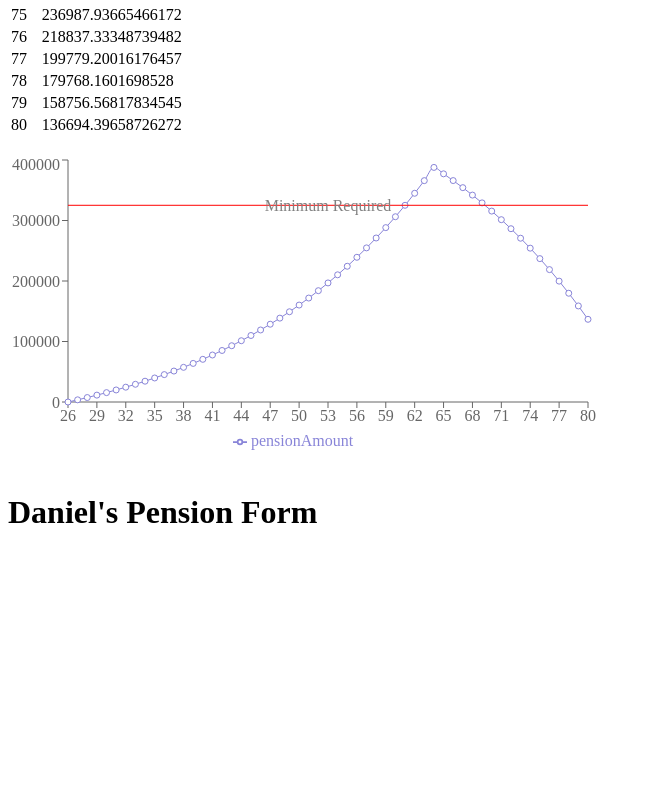
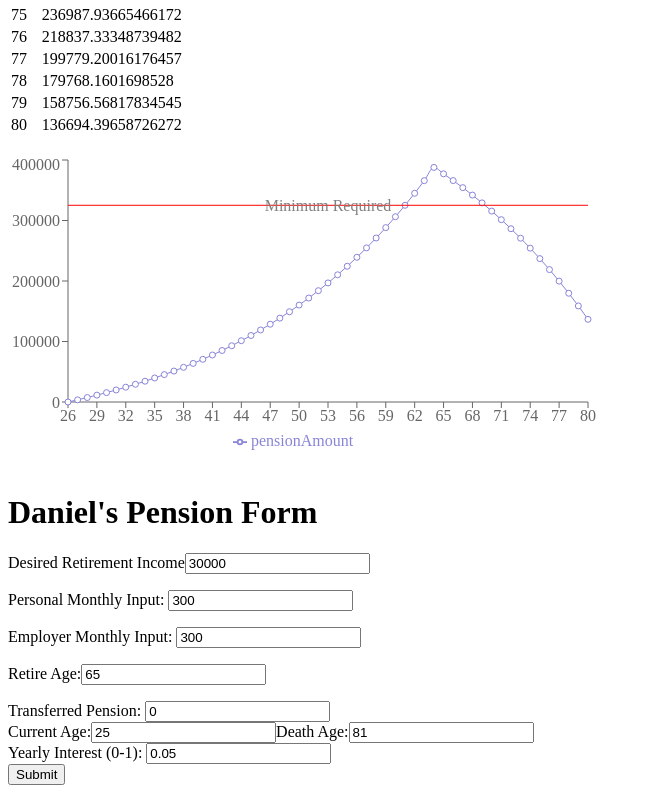
Before and after one commit to zjian107-su/React-Learn-Pension, a React (Create React App) app: page / in a window 1280 px wide. Shown: the part 1293-2086 px from the top of the page, without its empty margins (0-651 px from the left). Before the commit the page ends 1846 px from the top, so only its background shows below. Built offline with nearby package versions, Linux system fonts and the light colour scheme.

Commit message:
✨ update: add pension form table with validators

```diff
--- a/package.json
+++ b/package.json
@@ -12,6 +12,7 @@
     "@types/react-dom": "^18.2.17",
     "react": "^18.2.0",
     "react-dom": "^18.2.0",
+    "react-hook-form": "^7.48.2",
     "react-scripts": "5.0.1",
     "recharts": "^2.10.3",
     "typescript": "^4.9.5",
--- a/src/components/PensionForm/PensionForm.tsx
+++ b/src/components/PensionForm/PensionForm.tsx
@@ -1,8 +1,131 @@
 import React from "react";
 import "./PensionForm.css";
+import { useForm } from "react-hook-form";
 
 function PensionForm() {
-  return <h1>Daniel's Pension Form</h1>;
+  const {
+    register,
+    handleSubmit,
+    formState: { errors },
+  } = useForm({
+    defaultValues: {
+      currentAge: 25,
+      retireAge: 65,
+      deathAge: 81,
+      personlyInput: 300,
+      employerInput: 300,
+      desiredRetirementIncome: 30000,
+      yearlyInterest: 0.05,
+      transferredPension: 0,
+    },
+  });
+
+  return (
+    <>
+      <h1>Daniel's Pension Form</h1>
+      <form
+        onSubmit={handleSubmit((data) => {
+          console.log(data);
+        })}
+      >
+        <label htmlFor="desiredRetirementIncome">
+          Desired Retirement Income
+        </label>
+        <input
+          type="text"
+          id="desiredRetirementIncome"
+          {...register("desiredRetirementIncome", {
+            required: "Required",
+            pattern: { value: /^\d+$/, message: "Invalid age" },
+          })}
+        />
+        <p>{errors.desiredRetirementIncome?.message}</p>
+
+        <label htmlFor="personlyInput">Personal Monthly Input: </label>
+        <input
+          type="text"
+          id="personlyInput"
+          {...register("personlyInput", {
+            required: "Required",
+            pattern: { value: /^\d+$/, message: "Invalid age" },
+          })}
+        />
+        <p>{errors.personlyInput?.message}</p>
+        <label htmlFor="employerInput">Employer Monthly Input: </label>
+        <input
+          type="text"
+          id="employerInput"
+          {...register("employerInput", {
+            required: "Required",
+            pattern: { value: /^\d+$/, message: "Invalid age" },
+          })}
+        />
+        <p>{errors.employerInput?.message}</p>
+
+        <label htmlFor="retireAge">Retire Age:</label>
+        <input
+          type="text"
+          id="retireAge"
+          {...register("retireAge", {
+            required: "Required",
+            min: { value: 18, message: "Age must be at least 18" },
+            max: { value: 120, message: "Age must be under 120" },
+            pattern: { value: /^\d+$/, message: "Invalid age" },
+          })}
+        />
+        <p>{errors.retireAge?.message}</p>
+
+        <label htmlFor="transferredPension">Transferred Pension: </label>
+        <input
+          type="text"
+          id="transferredPension"
+          {...register("transferredPension", {
+            required: "Required",
+            pattern: { value: /^\d+$/, message: "Invalid input" },
+          })}
+        />
+
+        {/* OPTIONAL */}
+
+        <br />
+        <label htmlFor="currentAge">Current Age:</label>
+        <input
+          {...register("currentAge", {
+            required: "Required",
+            min: { value: 18, message: "Age must be at least 18" },
+            max: { value: 120, message: "Age must be under 120" },
+            pattern: { value: /^\d+$/, message: "Invalid age" },
+          })}
+          type="text"
+          id="currentAge"
+        />
+
+        <label htmlFor="deathAge">Death Age:</label>
+        <input
+          type="text"
+          id="deathAge"
+          {...register("deathAge", {
+            required: "Required",
+            min: { value: 18, message: "Age must be at least 18" },
+            max: { value: 120, message: "Age must be under 120" },
+            pattern: { value: /^\d+$/, message: "Invalid age" },
+          })}
+        />
+
+        <br />
+        <label htmlFor="yearlyInterest">Yearly Interest (0-1): </label>
+        <input
+          type="text"
+          id="yearlyInterest"
+          {...register("yearlyInterest")}
+        />
+
+        <br />
+
+        <input type="submit" value="Submit" />
+      </form>
+    </>
+  );
 }
 
 export default PensionForm;
```
Also changed, not shown: 2 other files (tests, documents, lock files or other folders).
